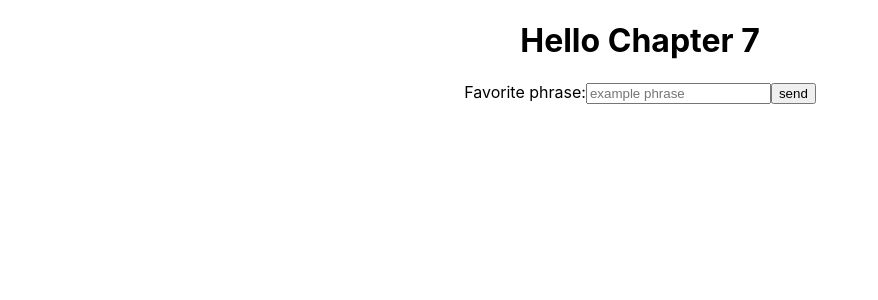
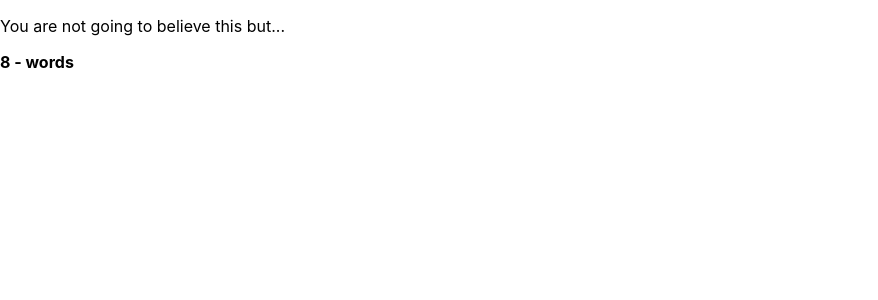
Before and after one commit to fpigeonjr/learning-react, a React (Create React App) app in the folder ch07/: page / in a window 1280 px wide. Shown: the top 300 px of the page, without its empty margins (0-878 px from the left). Built offline with nearby package versions, Linux system fonts and the light colour scheme.

Commit message:
useMemo example

```diff
--- a/ch07/src/App.js
+++ b/ch07/src/App.js
@@ -22,39 +22,37 @@ function CheckBox() {
   )
 }
 
-function App() {
-  const [val, setVal] = React.useState('')
-  const [phrase, setPhrase] = React.useState('example phrase')
+const useAnyKeyToRender = () => {
+  const [, forceRender] = React.useState()
+  React.useEffect(() => {
+    window.addEventListener('keydown', forceRender)
+    return () => window.removeEventListener('keydown', forceRender)
+  }, [])
+}
 
-  const createPhrase = () => {
-    setPhrase(val)
-    setVal('')
-  }
+// const words = ['sick', 'powder', 'day']
+
+function WordCount({ children = '' }) {
+  useAnyKeyToRender()
+
+  const words = React.useMemo(() => children.split(' '), [children])
 
   React.useEffect(() => {
-    console.log(`typing "${val}"`)
-  }, [val])
-
-  React.useEffect(() => {
-    console.log(`saved phrase: "${phrase}"`)
-  }, [phrase])
-
-  React.useEffect(() => {
-    console.log('either val or phrase was changed')
-  }, [val, phrase])
+    console.log('fresh render')
+  }, [words])
 
   return (
-    <div className="App">
-      <h1>Hello Chapter 7</h1>
-      <label htmlFor="phrase">Favorite phrase:</label>
-      <input
-        value={val}
-        placeholder={phrase}
-        onChange={(e) => setVal(e.target.value)}
-      />
-      <button onClick={createPhrase}>send</button>
-    </div>
+    <>
+      <p>{children}</p>
+      <p>
+        <strong>{words.length} - words</strong>
+      </p>
+    </>
   )
 }
 
+function App() {
+  return <WordCount>You are not going to believe this but...</WordCount>
+}
+
 export default App
```
